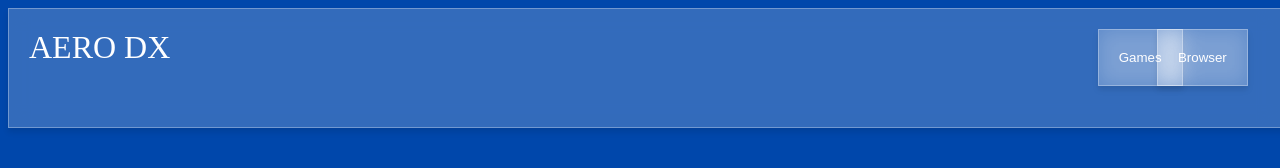
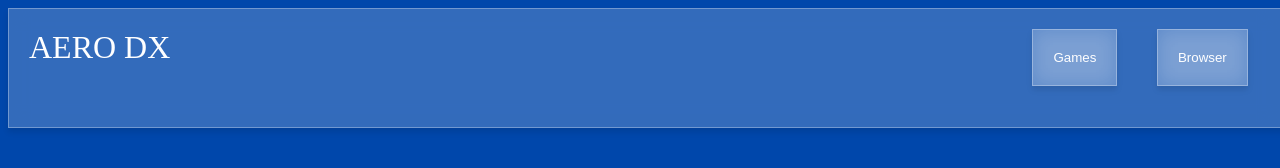
Before and after one commit to Cranky-dev/aero-dx, a plain HTML site: page index.html in a window 1280 px wide. Shown: the top 168 px of the page. Drawn offline with Linux system fonts and the light colour scheme.

Commit message:
Update index.html

```diff
--- a/index.html
+++ b/index.html
@@ -6,7 +6,7 @@
   <body>
     <div class="glass" style="height:10%; width:100%; margin: 0px;">
       <big>AERO DX</big>
-        <button style="position: absolute; right: 10%;" onclick="window.location='https://cranky-dev.github.io/aero-dx/games/'">Games</button>
+        <button style="position: absolute; right: 15%;" onclick="window.location='https://cranky-dev.github.io/aero-dx/games/'">Games</button>
         <button style="position: absolute; right: 5%;" onclick="window.location='https://cranky-dev.github.io/aero-dx/browser/'">Browser</button>
     </div>
   </body>
```
